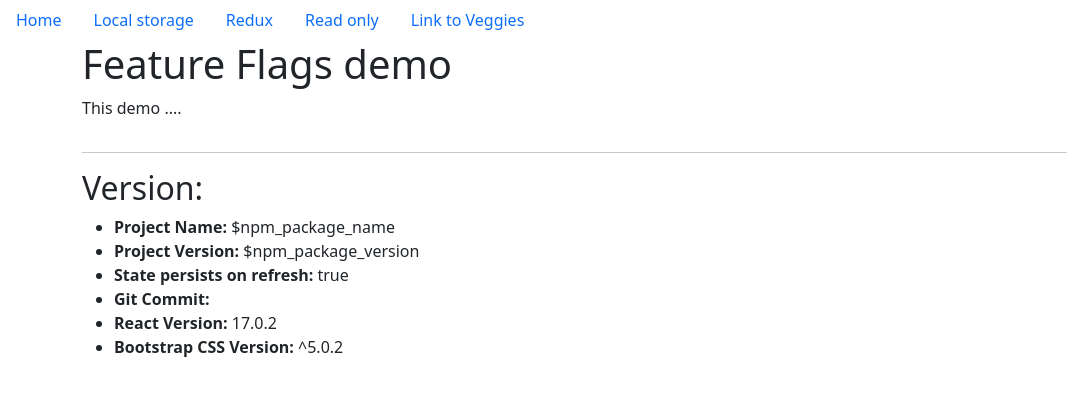
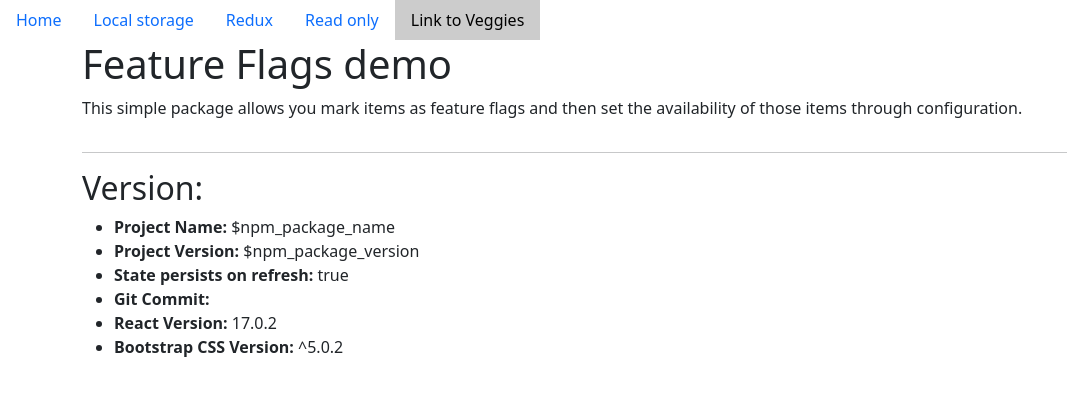
Before and after one commit to mydobie/featureFlags, a React (Create React App) app: page / in a window 1280 px wide. Shown: the top 396 px of the page, without its empty margins (0-1067 px from the left). Built offline with nearby package versions, Linux system fonts and the light colour scheme.

Commit message:
Minor demo page changes

```diff
--- a/src/AppNavBar.tsx
+++ b/src/AppNavBar.tsx
@@ -10,6 +10,9 @@ import { COLORS, DINOS, FRUITS, VEGGIES } from './FeatureFlagsConfig';
 const AppNavBar = (): ReactElement => {
   const isVeggies = useSelector((state) => isFeatureActive(VEGGIES, state));
   const isFruits = useSelector((state) => isFeatureActive(FRUITS, state));
+
+  const featureNavItemStyle = { backgroundColor: '#ccc', color: '#000' };
+
   return (
     <nav>
       <ul className='nav'>
@@ -42,16 +45,24 @@ const AppNavBar = (): ReactElement => {
           </NavLink>
         </li>
         {isFeatureActive(COLORS) ? (
-          <li className='nav-item nav-link'>Link to Colors</li>
+          <li className='nav-item nav-link' style={featureNavItemStyle}>
+            Link to Colors
+          </li>
         ) : null}
         {isFeatureActive(DINOS) ? (
-          <li className='nav-item nav-link'>Link to Dinos</li>
+          <li className='nav-item nav-link' style={featureNavItemStyle}>
+            Link to Dinos
+          </li>
         ) : null}
         {isFruits ? (
-          <li className='nav-item nav-link'>Link to Fruits</li>
+          <li className='nav-item nav-link' style={featureNavItemStyle}>
+            Link to Fruits
+          </li>
         ) : null}
         {isVeggies ? (
-          <li className='nav-item nav-link'>Link to Veggies</li>
+          <li className='nav-item nav-link' style={featureNavItemStyle}>
+            Link to Veggies
+          </li>
         ) : null}
       </ul>
     </nav>
--- a/src/pages/Home.tsx
+++ b/src/pages/Home.tsx
@@ -6,7 +6,10 @@ const Home = (): ReactElement => (
     <div className='row'>
       <div className='col'>
         <h1>Feature Flags demo</h1>
-        <p>This demo .... </p>
+        <p>
+          This simple package allows you mark items as feature flags and then
+          set the availability of those items through configuration.
+        </p>
       </div>
     </div>
     <div className='row'>
```
